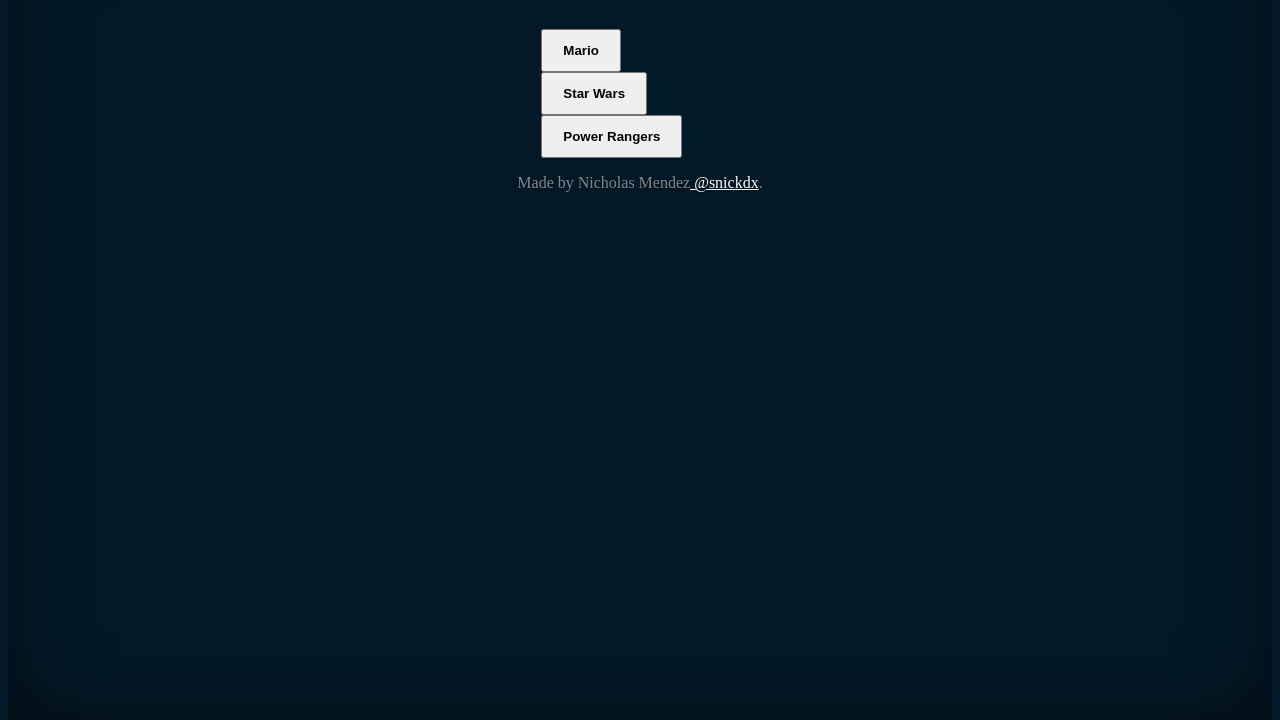
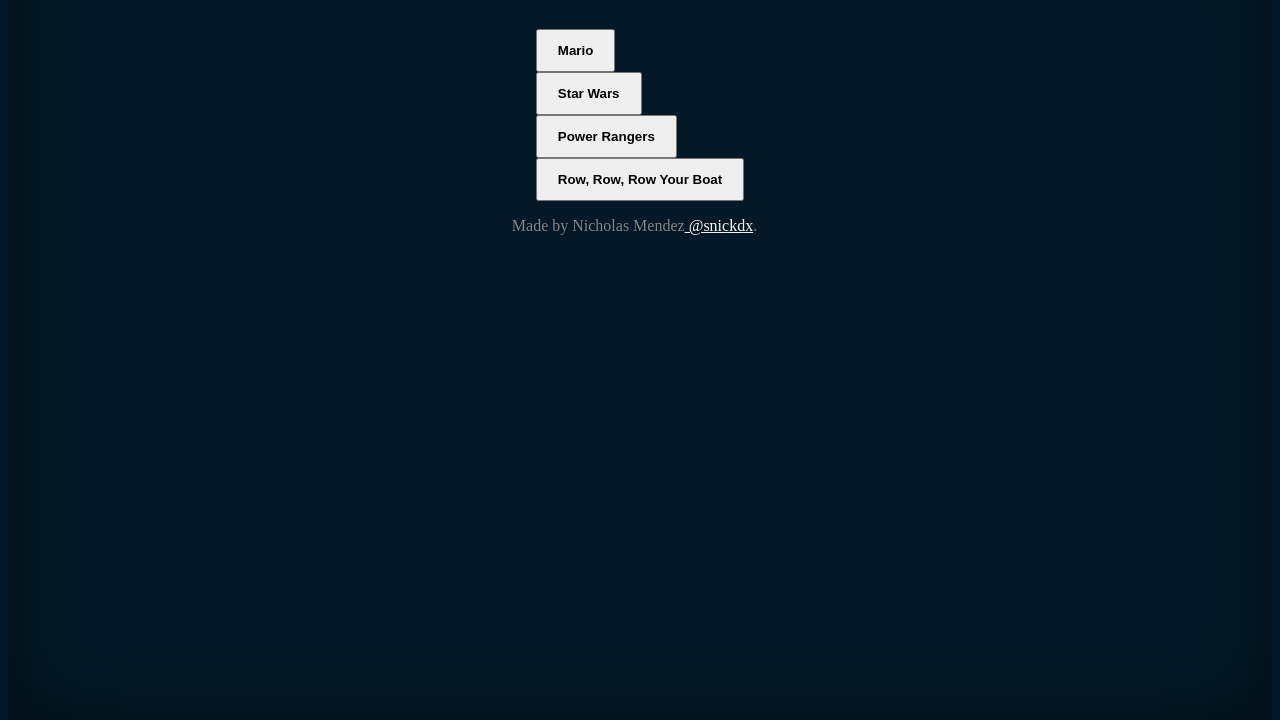
Before and after one commit to dquikbrwnfox/vybzer-remastered, a website: page www/index.html in a window 1280 px wide. Shown: the part 88-808 px from the top of the page. Drawn offline with nearby package versions, Linux system fonts and the light colour scheme.

Commit message:
Add new song button and notes for "Row, Row, Row Your Boat"

```diff
--- a/www/index.html
+++ b/www/index.html
@@ -82,6 +82,9 @@
       			<div>
 					<button type="button" onclick="play('Power Rangers')" class="btn btn-primary btn-lg btn-block">Power Rangers</button>
       			</div>
+            <div>
+              <button type="button" onclick="play('Row, Row, Row Your Boat')" class="btn btn-primary btn-lg btn-block">Row, Row, Row Your Boat</button>
+            </div>
       		</div>
       	</div>
       </main>
@@ -108,7 +111,8 @@
     	let songs = {
     		"Mario":[125, 75, 125, 275, 200, 275, 125, 75, 125, 275, 200, 600, 200, 600 ],
     		"Star Wars":[500, 110, 500, 110, 450, 110, 200, 110, 200, 110, 170, 40, 450, 110, 200, 110, 170, 40, 500],
-    		"Power Rangers": [150, 150, 150, 150, 75, 75, 150, 150, 150, 150, 450]
+    		"Power Rangers": [150, 150, 150, 150, 75, 75, 150, 150, 150, 150, 450],
+        "Row, Row, Row Your Boat": [262, 262, 294, 330, 330, 294, 262, 294, 330, 330, 294, 262, 294, 330, 262, 262]
     	}
 
     	function myAlert(song){
```
